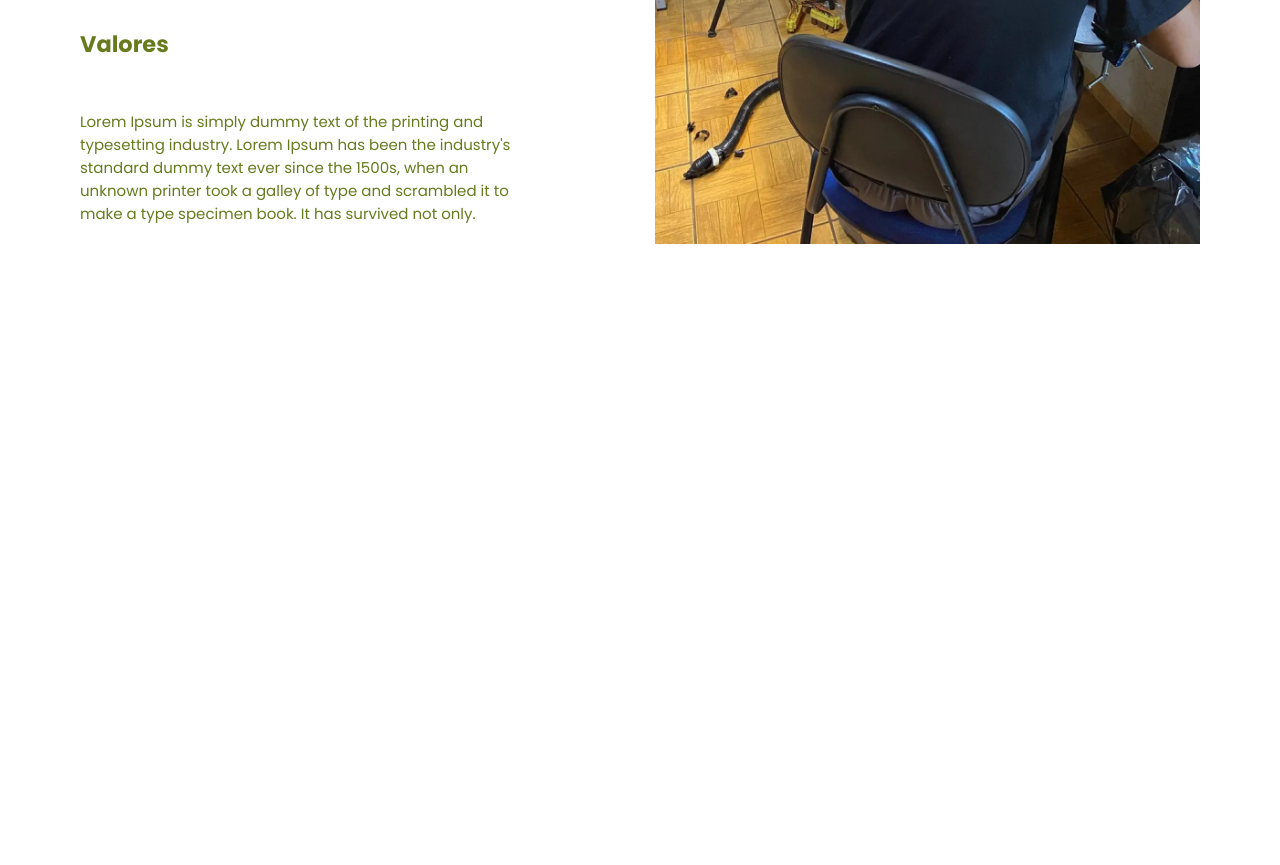
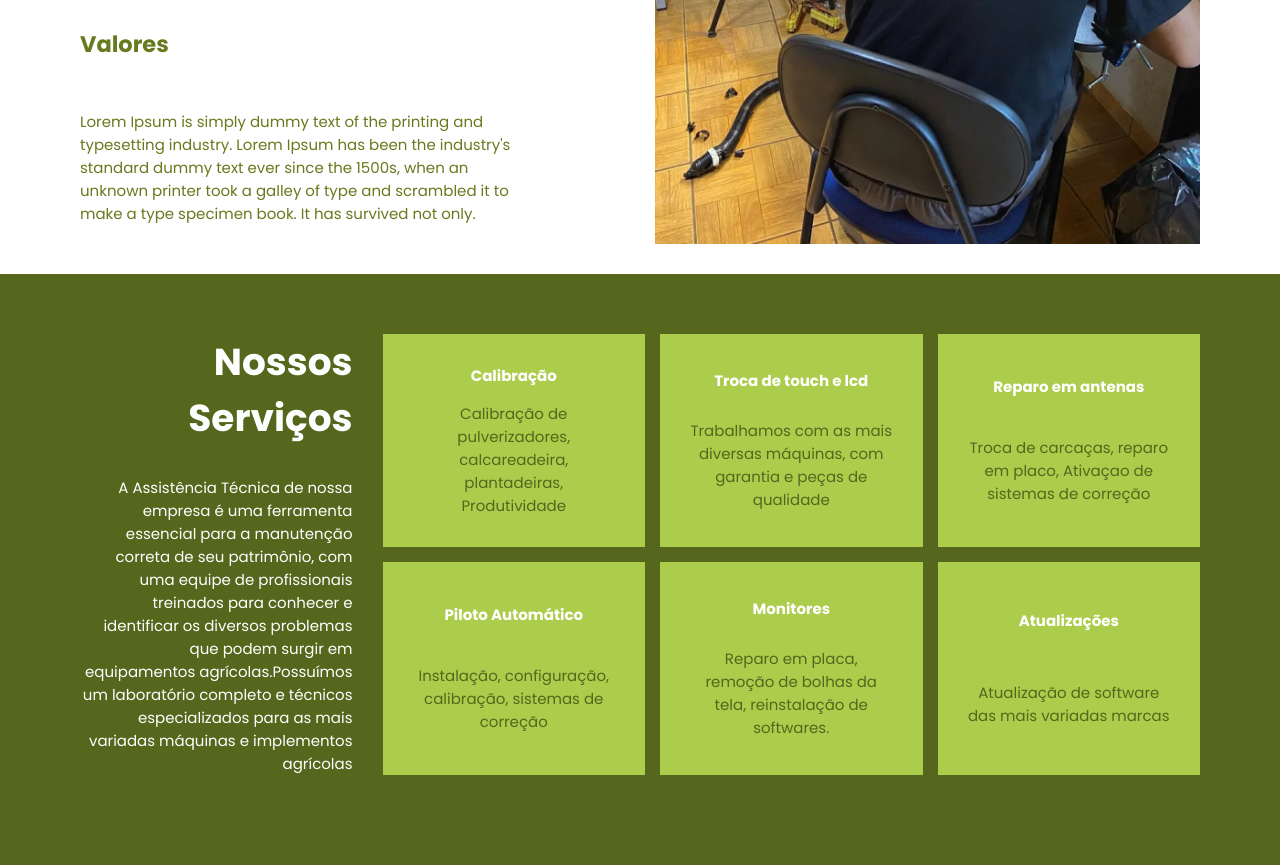
Before and after one commit to cfcamargo/ideal-website, a plain HTML site: page index.html in a window 1280 px wide. Shown: the part 1472-2337 px from the top of the page. Before the commit the page ends 1716 px from the top, so only its background shows below. Drawn offline with Linux system fonts and the light colour scheme.

Commit message:
criando section serces com responsividade

```diff
--- a/css/main.css
+++ b/css/main.css
@@ -305,6 +305,64 @@ main {
   width: 100%;
 }
 
+#services{
+  width: 100%;
+  background-color: #54671d;
+  padding: 4rem 1rem;
+  margin-top: 2rem;
+}
+
+#services .content{
+  display: grid;
+  grid-template-rows: 1fr auto;
+  justify-content: center;
+  gap: 2rem;
+
+}
+
+#services .description h3{
+  font-size: 1.5rem;
+  color: white;
+  text-align: center;
+  margin-bottom: 2rem;
+}
+
+#services .description p {
+  font-size: 1rem;
+  color: white;
+  text-align: center;
+  margin-bottom: 2rem;
+}
+
+#services .content .services-card{
+  display: grid;
+  gap: 1rem;
+  grid-template-columns: 1fr 1fr;
+  grid-template-rows: 1fr 1fr 1fr;
+
+}
+
+#services .content .services-card .card-item{
+  display: grid;
+  gap: 1rem;
+  justify-content: center;
+  align-items: center;
+
+  background-color: #ACCC4C;
+  padding: 2rem;
+  text-align: center;
+}
+
+#services .content .services-card .card-item h4{
+
+  color: white;
+
+
+}
+
+#services .content .services-card .card-item p{
+  color: #54671d;
+}
 
 
 @media (min-width: 1100px) {
@@ -409,4 +467,44 @@ main {
   }
 
 
+  #services .container {
+    display: grid;
+    justify-content:center;
+    align-items: center;
+  }
+
+
+  #services .content{
+    display: grid;
+    grid-template-columns: 1fr 3fr;
+    justify-content: center;
+    align-items: center;
+    gap: 2rem;
+
+  }
+
+
+  #services .content .services-card{
+    display: grid;
+    gap: 1rem;
+    grid-template-columns: 1fr 1fr 1fr;
+    grid-template-rows: 1fr 1fr;
+
+  }
+
+
+  #services .description h3{
+    font-size: 2.5rem;
+    color: white;
+    text-align: right;
+    margin-bottom: 2rem;
+  }
+
+  #services .description p {
+
+
+    text-align: right;
+    margin-bottom: 0;
+  }
+
 }
--- a/index.html
+++ b/index.html
@@ -89,6 +89,49 @@
 
       </section>
 
+      <section id="services">
+        <div class="container">
+          <div class="content">
+            <div class="description">
+              <h3>Nossos Serviços</h3>
+              <p>A Assistência Técnica de nossa empresa é uma ferramenta essencial para a manutenção correta de seu patrimônio, com uma equipe de profissionais treinados para conhecer e identificar os diversos problemas que podem surgir em equipamentos agrícolas.Possuímos um laboratório completo e técnicos especializados para as mais variadas máquinas e implementos agrícolas</p>
+            </div>
+
+              <div class="services-card">
+                  <div class="card-item">
+                    <h4>Calibração</h4>
+                    <p>Calibração de pulverizadores, calcareadeira, plantadeiras, Produtividade</p>
+                  </div>
+
+                  <div class="card-item">
+                    <h4>Troca de touch e lcd</h4>
+                    <p>Trabalhamos com as mais diversas máquinas, com garantia e peças de qualidade</p>
+                  </div>
+                  <div class="card-item">
+                    <h4>Reparo em antenas</h4>
+                    <p>Troca de carcaças, reparo em placo, Ativaçao de sistemas de correção</p>
+                  </div>
+                  <div class="card-item">
+                    <h4>Piloto Automático</h4>
+                    <p>Instalação, configuração, calibração, sistemas de correção</p>
+                  </div>
+                  <div class="card-item">
+                    <h4>Monitores</h4>
+                    <p>Reparo em placa, remoção de bolhas da tela, reinstalação de softwares.</p>
+                  </div>
+
+                  <div class="card-item">
+                    <h4>Atualizações</h4>
+                    <p>Atualização de software das mais variadas marcas</p>
+                  </div>
+              </div>
+
+          </div>
+        </div>
+      </section>
+
+
+
 
 
 
```
